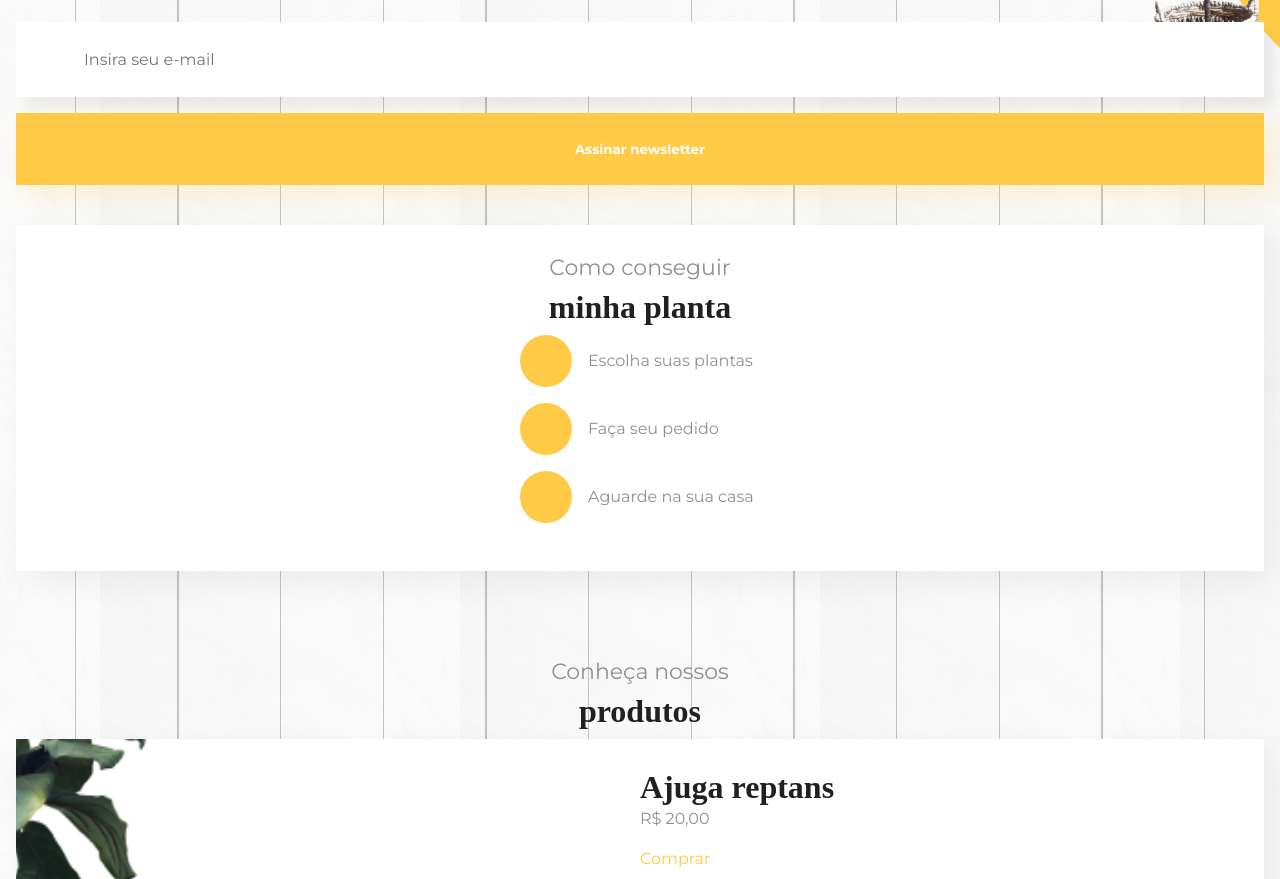
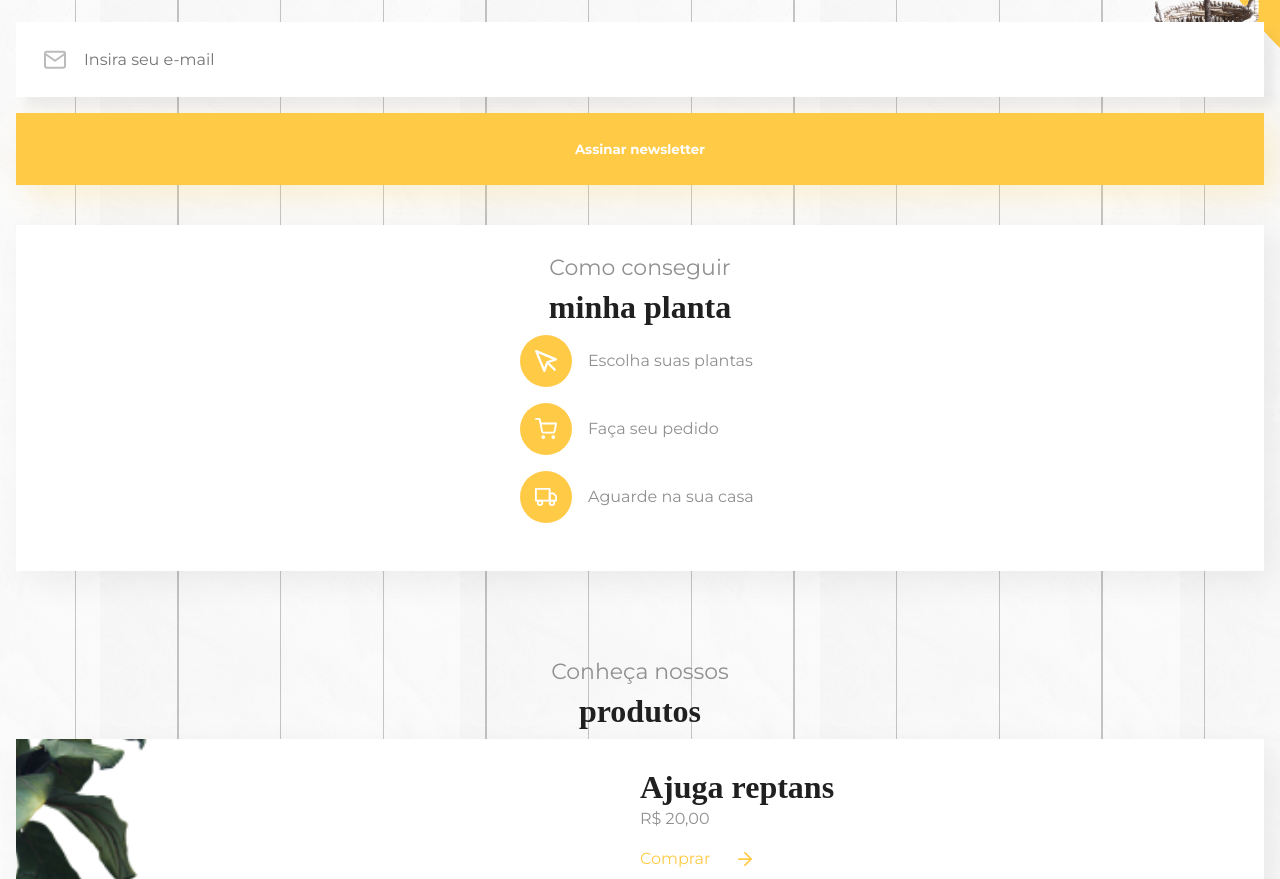
Before and after one commit to augustop01/casaVerde-mobile-, a plain HTML site: page index.html in a window 1280 px wide. Shown: the part 421-1300 px from the top of the page. Drawn offline with Linux system fonts and the light colour scheme; a web font is replaced by a local one.

Commit message:
Updated image path.

```diff
--- a/assets/css/componentes/input.css
+++ b/assets/css/componentes/input.css
@@ -25,5 +25,5 @@
 }
 
 .input--email {
-  background-image: url(../img/icones/mail.svg);
+  background-image: url(../../img/icones/mail.svg);
 }
--- a/assets/css/componentes/item.css
+++ b/assets/css/componentes/item.css
@@ -31,13 +31,13 @@
 }
 
 .item__icone--cursor {
-  background-image: url(../img/icones/mouse.svg);
+  background-image: url(../../img/icones/mouse.svg);
 }
 
 .item__icone--carrinho {
-  background-image: url(../img/icones/cart.svg);
+  background-image: url(../../img/icones/cart.svg);
 }
 
 .item__icone--caminhao {
-  background-image: url(../img/icones/truck.svg);
+  background-image: url(../../img/icones/truck.svg);
 }
--- a/assets/css/componentes/produto.css
+++ b/assets/css/componentes/produto.css
@@ -56,6 +56,6 @@
   height: .875rem;
   margin-left: 1.75rem;
 
-  background-image: url(../img/icones/seta.svg);
+  background-image: url(../../img/icones/seta.svg);
   background-size: contain;
 }
--- a/assets/css/componentes/rodape.css
+++ b/assets/css/componentes/rodape.css
@@ -3,7 +3,7 @@
   padding-bottom: 2.5rem;
 
   background-color: var(--branco);
-  background-image: url(../img//splash-rodape.svg);
+  background-image: url(../../img/splash-rodape.svg);
   background-position: top -11rem right;
   background-repeat: no-repeat;
 }
--- a/assets/css/componentes/video.css
+++ b/assets/css/componentes/video.css
@@ -30,7 +30,7 @@
   border-radius: 50%;
 
   background-color: var(--branco);
-  background-image: url(../img/icones/play.svg);
+  background-image: url(../../img/icones/play.svg);
   background-repeat: no-repeat;
   background-size: 1.75rem;
   background-position: center left 55%;
```
